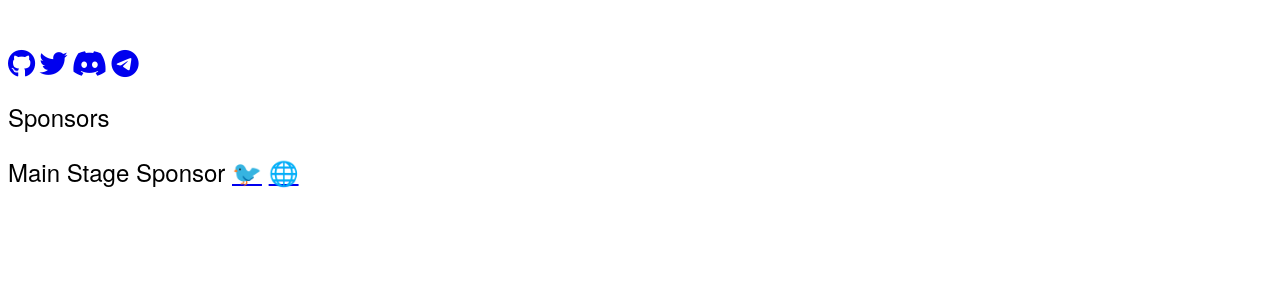
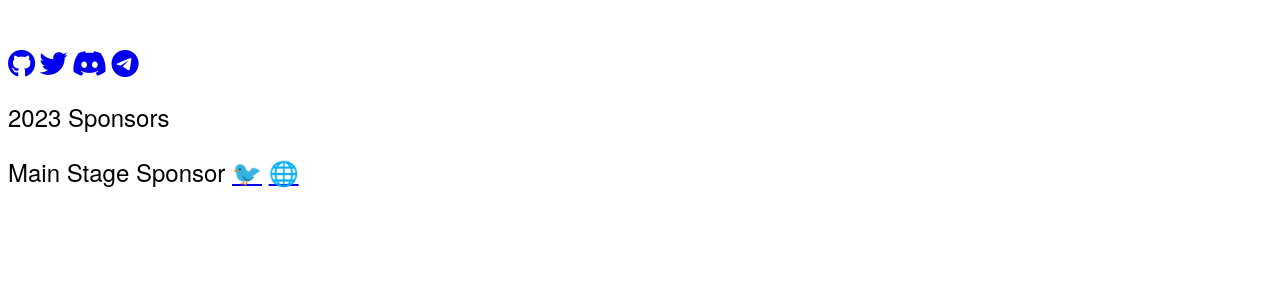
Before and after one commit to TABConf/2023.tabconf.com, a Jekyll site: the page built from sponsor.md, in a window 1280 px wide and 900 px high, scrolled down 1152 px. Shown: the part 161-460 px from the top of the window. Built offline with Jekyll 4.4.1, drawn with Linux system fonts in a browser that asks for light colours; nearby versions of some CDN libraries; our own code applies the rules of GitHub Pages for plain Markdown files.

Commit message:
Update and rename demo.md to sponsor.md

```diff
--- a/demo.md
+++ b/sponsor.md
@@ -1,4 +1,4 @@
-# Sponsors
+# 2023 Sponsors
 
 ## Main Stage Sponsor [🐦](https://twitter.com/voltage_cloud) [🌐](https://voltage.cloud/)
 
```
